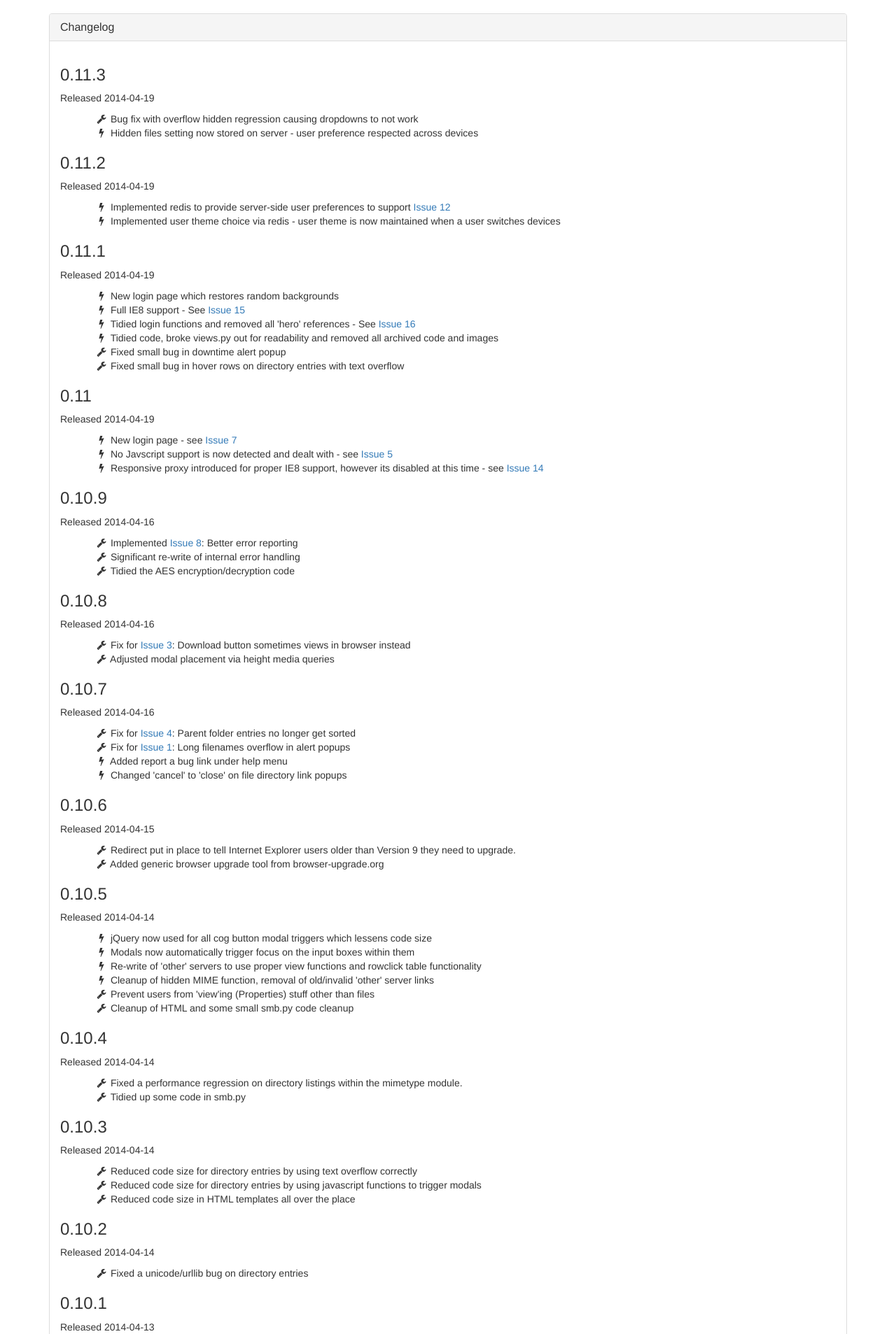
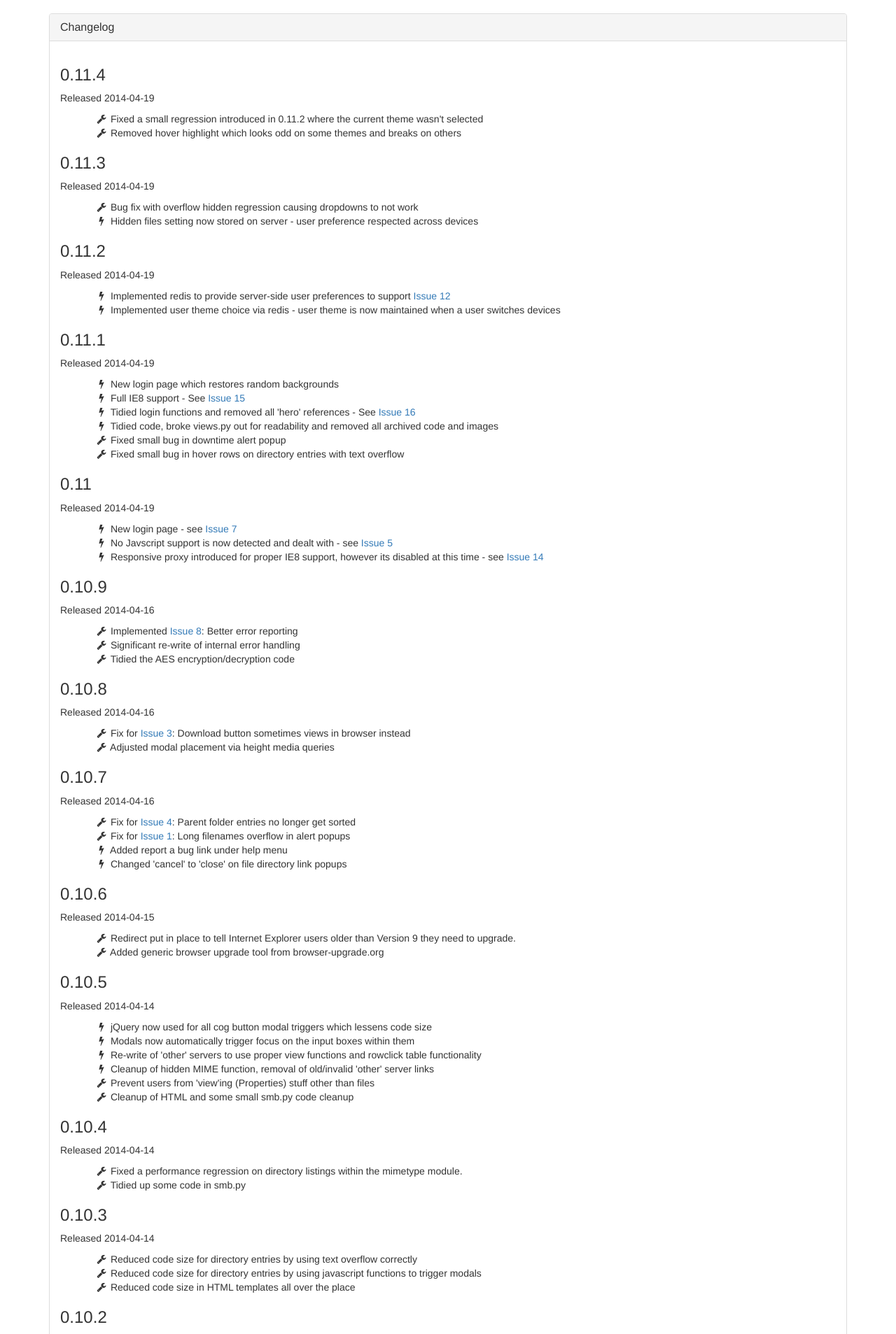
Before and after one commit to bargate-project/bargate, a Python web app: template templates/changelog.html in a window 1280 px wide. Shown: the part 51-1958 px from the top of the page at 70% size. Run offline with Jinja, Linux system fonts and the light colour scheme; the template is opened without the code that fills it, so the values that code supplies are empty; some libraries are stand-ins or nearby versions.

Commit message:
Release 0.11.4 - two small bug fixes

```diff
--- a/static/css/bargate.css
+++ b/static/css/bargate.css
@@ -23,23 +23,12 @@ body
 {
 	cursor: pointer;
 }
-.table-hover.rowclick-table tr:hover td,
+
+/*.table-hover.rowclick-table tr:hover td,
 .table-hover .rowclick-table tr:hover td
 {
 	background-color: #cfcfcf;
-	/*overflow: hidden;*/
-}
-
-/* Define a class for buttons to have borders
-.btn-border-white
-{
-	border-color: #ffffff;
-}
-.btn-border-white:hover
-{
-	border-color: #CCCCCC;
-}
-*/
+}*/
 
 @media (min-width: 768px)
 {
--- a/templates/about.html
+++ b/templates/about.html
@@ -5,7 +5,7 @@
 	<div class="col-sm-5">
 		<div class="panel panel-default">
 			<div class="panel-body">
-				<h1 style="margin: 0px"><i class="fa fa-download fa-fw"></i> Bargate 0.11.3</h1>
+				<h1 style="margin: 0px"><i class="fa fa-download fa-fw"></i> Bargate 0.11.4</h1>
 				<h4>A lightweight web based CIFS/SMB client</h4>
 				<p>
 				Written by <a href="http://www.evad.io">David Bell</a> and <a href="http://www.claytonpeters.co.uk">Clayton Peters</a>
--- a/templates/changelog.html
+++ b/templates/changelog.html
@@ -6,6 +6,14 @@
 		<h3 class="panel-title">Changelog</h3>
 	</div>
 	<div class="panel-body">
+
+		<h3>0.11.4</h3>
+		<p>Released 2014-04-19</p>
+		<ul class="changelog">
+			<li><i class="fa fa-fw fa-wrench"></i> Fixed a small regression introduced in 0.11.2 where the current theme wasn't selected</li>
+			<li><i class="fa fa-fw fa-wrench"></i> Removed hover highlight which looks odd on some themes and breaks on others</li>
+		</ul>
+
 		<h3>0.11.3</h3>
 		<p>Released 2014-04-19</p>
 		<ul class="changelog">
--- a/templates/theme.html
+++ b/templates/theme.html
@@ -11,7 +11,7 @@
 				{% for theme in themes %}
 				<div class="radio">
 					<label>
-					<input type="radio" name="theme" id="theme_{{theme.value}}" value="{{theme.value}}" {% if session.theme == theme.value%}checked{%endif%}>
+					<input type="radio" name="theme" id="theme_{{theme.value}}" value="{{theme.value}}" {% if get_user_theme() == theme.value%}checked{%endif%}>
 					{{theme.name}}
 					</label>
 				</div>
```
